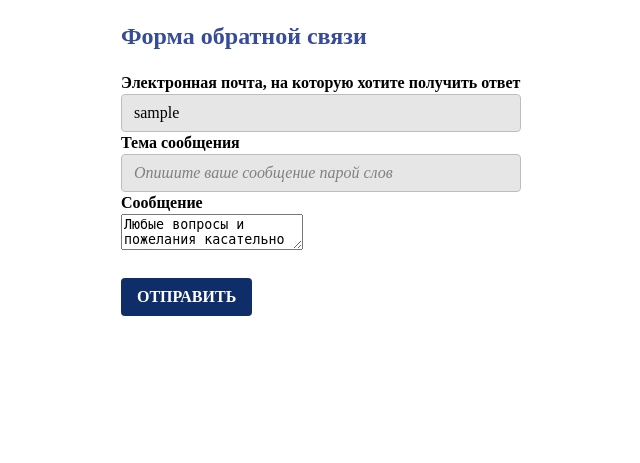
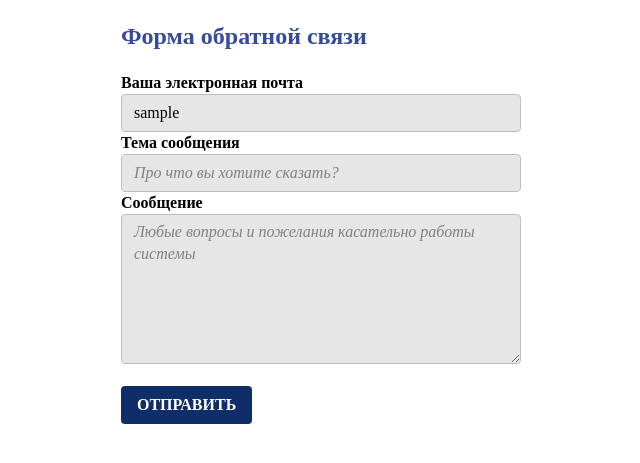
Before and after one commit to yualapshina/registration-system-coursework, a Django app: page /feedback/ in a window 1280 px wide. Shown: the part 50-513 px from the top of the page, without its empty margins (319-959 px from the left). Run offline with Django 5.2, Linux system fonts and the light colour scheme; a user stored in the database is signed in; tables that the repository leaves empty hold one stand-in row (values such as "Sample post"); some web fonts are replaced.

Commit message:
#37 message and textarea styles

```diff
--- a/regsys/static/regsys/style.css
+++ b/regsys/static/regsys/style.css
@@ -391,6 +402,48 @@ input[type="text"] {
   border: 1px solid #374B9B;
 }
 
+/* стили для textarea */
+textarea{
+  min-width: 400px;
+  min-height: 150px;
+  display: block;
+  padding: 0.375rem 0.75rem;
+  font-family: 'HSE Sans';
+  font-style: normal;
+  font-weight: 400;
+  font-size: 16px;
+  line-height: 22px;
+  color: #000;
+  background-color: #E6E6E6;
+  background-clip: padding-box;
+  border: 1px solid #bdbdbd;
+  border-radius: 4px;
+}
+
+textarea::placeholder {
+  color: #808080;
+  font-family: 'HSE Sans';
+  font-style: italic;
+  font-weight: 400;
+  font-size: 16px;
+  line-height: 22px;
+}
+
+textarea:disabled {
+  background: #BFBFBF;
+  border: 1px solid #808080;
+}
+
+textarea:focus {
+  border: 1px solid #374B9B;
+  outline: 0;
+  caret-color: #374B9B;
+}
+
+textarea:invalid:focus {
+  border: 1px solid #374B9B;
+}
+
 /* стили для checkbox */
 input[type="checkbox"]:checked,
 input[type="checkbox"]:not(:checked) {
--- a/regsys/templates/regsys/feedback.html
+++ b/regsys/templates/regsys/feedback.html
@@ -35,18 +35,20 @@
 			<div class="block">
 		<p class="text-h2" style="color: #374B9B">Форма обратной связи</p>
 		<div class="text-field">
-			<label class="text-field__label" for="email">Электронная почта, на которую хотите получить ответ</label>
+			<label class="text-field__label" for="email">Ваша электронная почта</label>
 			<input class="text-field__input" type="text" id="email" name="email" required
+				placeholder="Мы пришлем ответ на эту почту"
 				value="{{ guest.user.username }}">
 		</div>
 		<div class="text-field">
 			<label class="text-field__label" for="subject">Тема сообщения</label>
 			<input class="text-field__input" type="text" id="subject" name="subject" required
-				placeholder="Опишите ваше сообщение парой слов">
+				placeholder="Про что вы хотите сказать?">
 		</div>
 		<div class="text-field">
 			<label class="text-field__label" for="message">Сообщение</label><br>
-			<textarea type="text" id="message" name="message" required>Любые вопросы и пожелания касательно работы системы</textarea>
+			<textarea type="text" id="message" name="message" required
+				placeholder="Любые вопросы и пожелания касательно работы системы"></textarea>
 		</div>
 		<br><button id="submit" name="submit" type="submit" value="feedback"
 			class="primary-button">Отправить</button>
```
Also changed, not shown: other parts of regsys/static/regsys/style.css (+16 -5 lines).
